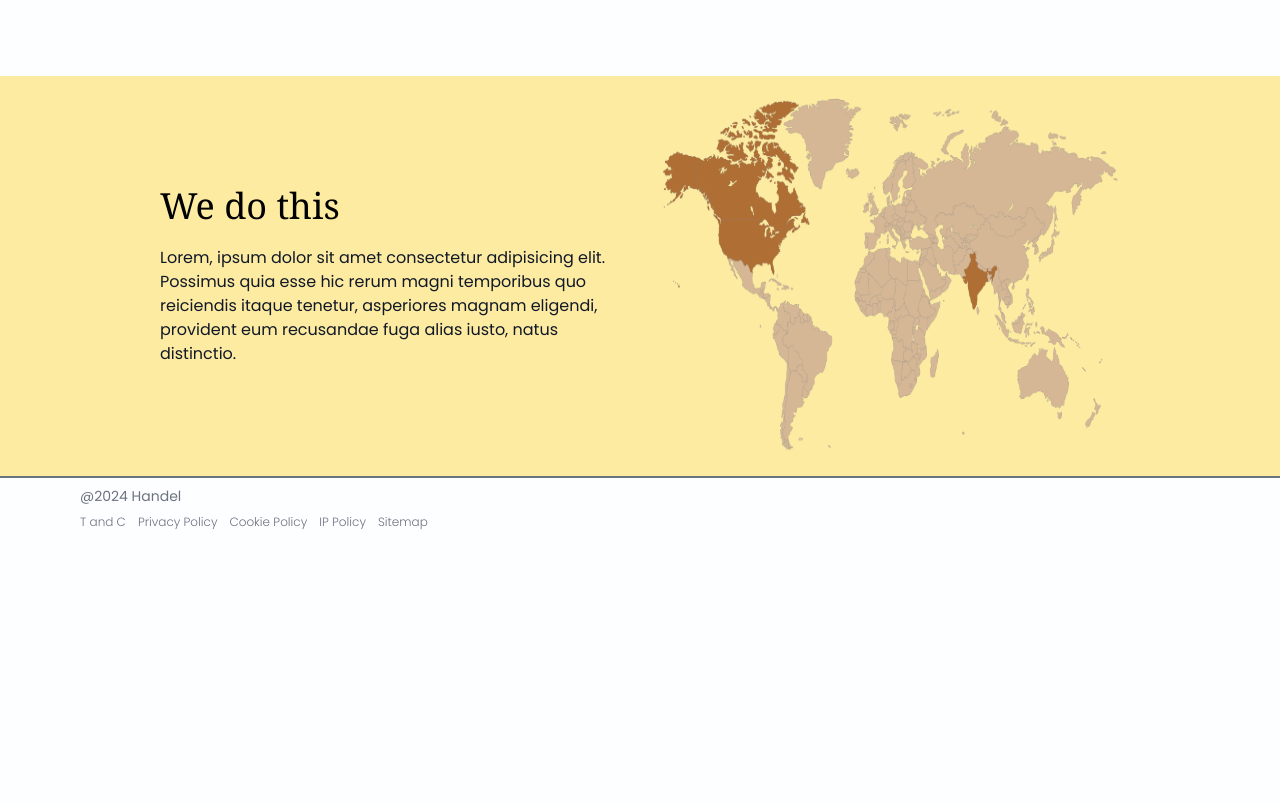
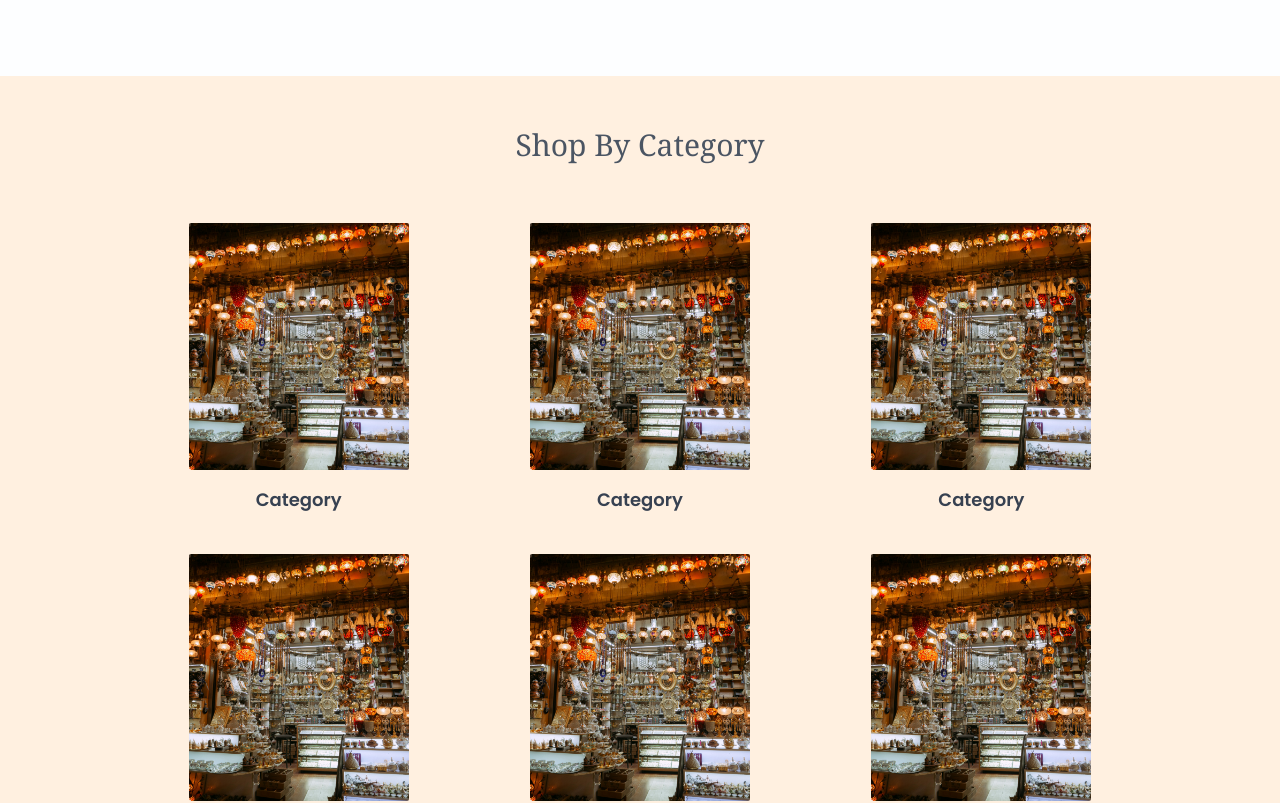
Before and after one commit to kanavdhanda/Handel, a React (Vite) app in the folder frontend/: page / in a window 1280 px wide. Shown: the part 2220-3023 px from the top of the page. Before the commit the page ends 2790 px from the top, so only its background shows below. Built offline with nearby package versions, Linux system fonts and the light colour scheme; no server answers.

Commit message:
first commit

```diff
--- /dev/null
+++ b/frontend/src/components/Cards/CategoryCard.jsx
@@ -0,0 +1,19 @@
+import React from 'react';
+
+const CategoryCard = ({ name, description, onClick }) => {
+  return (
+    <div
+      className=" rounded-md p-5 w-[260px] flex flex-col justify-between cursor-pointer "
+      onClick={onClick}  // Added onClick to trigger modal
+    >
+      <img
+        src={'./trial.jpg'}
+        alt={name}
+        className="rounded-sm duration-300 ease-in-out mb-4 transition-transform transform hover:scale-[1.03]"
+      />
+      <h1 className="font-semibold text-lg text-gray-700 text-center">Category</h1>
+    </div>
+  );
+};
+
+export default CategoryCard;
--- a/frontend/src/pages/Home/Home.jsx
+++ b/frontend/src/pages/Home/Home.jsx
@@ -4,6 +4,7 @@ import NavigationBar from '../../components/Navbar/NavigationBar'
 import CardSection from '../../components/Section/CardSection'
 import Footer from '../../components/Footer/Footer'
 import { Link } from 'react-router-dom'
+import CategoryCard from '../../components/Cards/CategoryCard'
 
 const  Home = () => {
   return (
@@ -29,11 +30,25 @@ const  Home = () => {
             </div>
         </div>
       </div>
+
       <div className='flex flex-col  justify-center items-center w-full h-[80vh]'>
         <h1 className='mb-10 text-5xl font-serif text-gray-600'>Get organic content from all over the world</h1>
         <img src={'./world_map.png'} alt="" />
       </div>
-      <div className='bg-amber-200 bg-opacity-80 flex justify-center items-center w-full h-[50vh]'>
+
+      <div className='flex flex-col  justify-center items-center w-full h-[105vh] bg-[#fff0e0]'>
+        <h1 className='mb-10 text-3xl font-serif text-gray-600'>Shop By Category</h1>
+        <div className="grid grid-cols-3 w-[80%] justify-center items-center place-items-center">
+            <CategoryCard/>
+            <CategoryCard/>
+            <CategoryCard/>
+            <CategoryCard/>
+            <CategoryCard/>
+            <CategoryCard/>
+        </div>
+      </div>
+
+      <div className='bg-amber-100 bg-opacity-80 flex justify-center items-center w-full h-[60vh]'>
         <div className="grid mx-40 gap-10 grid-cols-2 items-center">
             <div className="">
                 <h1 className='text-4xl font-serif mb-5'>We do this</h1>
```
